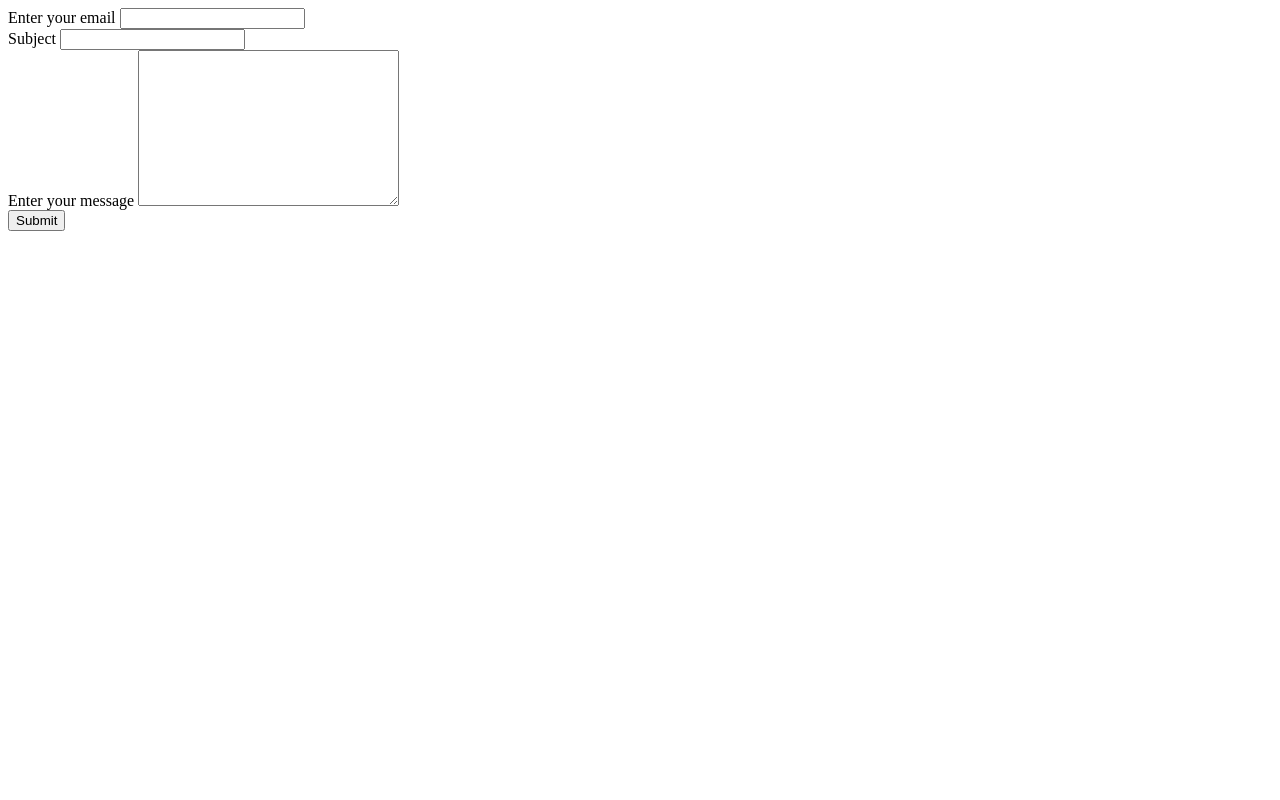
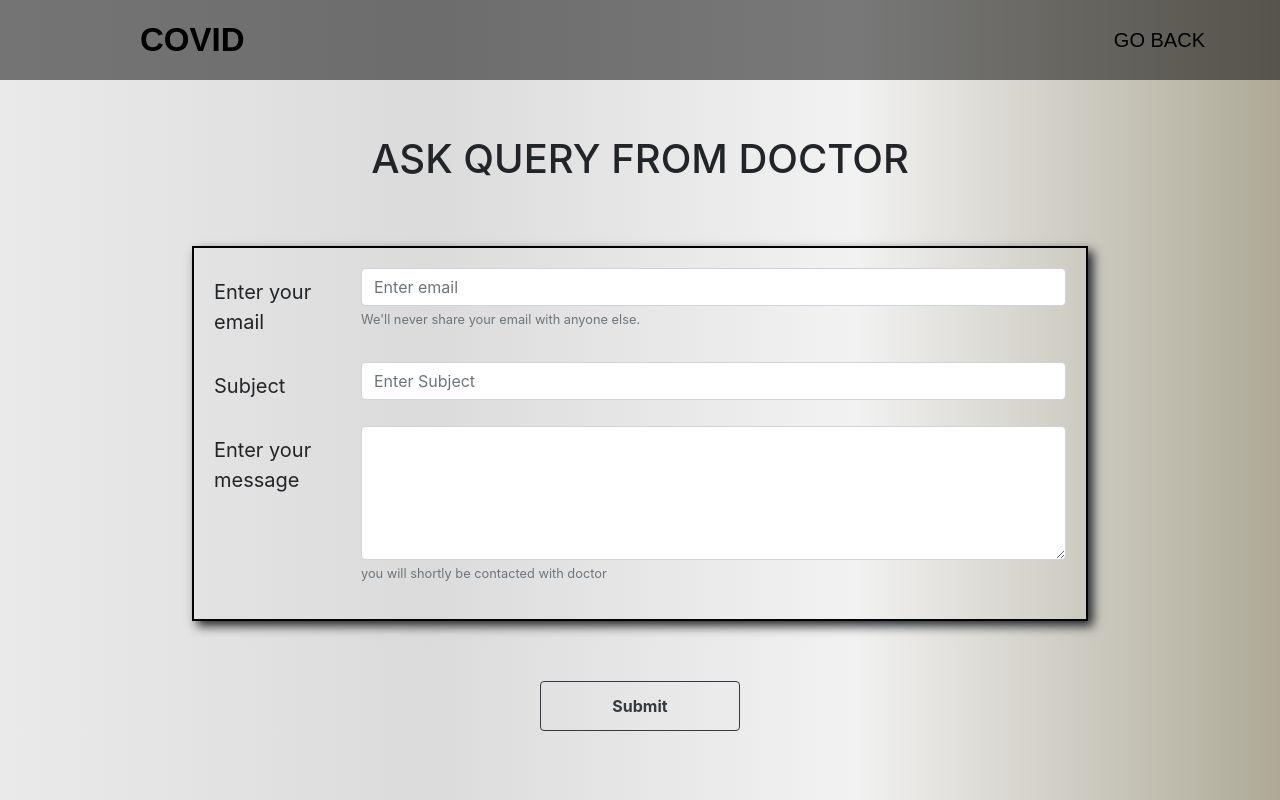
Before and after one commit to KapoorAyush/Covid-Web-Scraper, a plain HTML site: page www/mail.html in a window 1280 px wide. Drawn offline with nearby package versions, Linux system fonts and the light colour scheme.

Commit message:
Update mail.html

```diff
--- a/www/mail.html
+++ b/www/mail.html
@@ -3,20 +3,60 @@
 <head>
     <meta charset="UTF-8">
     <meta name="viewport" content="width=device-width, initial-scale=1.0">
-    <title>Document</title>
+    <title>Mail</title>
+
+    <link rel="stylesheet" href="https://stackpath.bootstrapcdn.com/bootstrap/4.5.0/css/bootstrap.min.css" integrity="sha384-9aIt2nRpC12Uk9gS9baDl411NQApFmC26EwAOH8WgZl5MYYxFfc+NcPb1dKGj7Sk" crossorigin="anonymous">
+
+    <link rel="stylesheet" href="responsivenav.css">
+    <link rel="stylesheet" href="style.css">
+
+
+
+    <script src="https://kit.fontawesome.com/a076d05399.js"></script>
+
 </head>
 <body>
-    <form action="/api/mail" method='POST'>
-        <label for="email">Enter your email</label>
-        <input type="email" name="email">
-        <br>
-        <label for="subject">Subject</label>
-        <input type="text" name="subject">
-        <br>
-        <label for="message">Enter your message</label>
-        <textarea name="message" id="" cols="30" rows="10"></textarea>
-        <br>
-        <input type="submit" value="Submit">
+
+	<nav>
+      <input type="checkbox" id="check">
+      <label for="check" class="checkbtn">
+        <i class="fas fa-bars"></i>
+      </label>
+      <label class="logo">COVID</label>
+      <ul>
+<li><a class="a1" href="index.html">GO BACK</a></li>
+<!-- <li><a href="https://www.mohfw.gov.in/pdf/FAQ.pdf">FAQ</a></li>
+<li><a href="/mail">ASK DOCTOR</a></li> -->
+</ul>
+</nav>
+<div id='top'>
+<h1>ASK QUERY FROM DOCTOR</h1>
+</div>
+    <form action="/api/mail" method='POST' class="form" >
+    	<div id="points">
+        <div class="form-group row">
+        <label for="email " class="col-sm-2 col-form-label col-form-label-lg">Enter your email</label>
+         <div class="col-sm-10">
+        <input type="email" name="email" required="required" class="form-control" placeholder="Enter email">
+        <small id="emailHelp" class="form-text text-muted">We'll never share your email with anyone else.</small>
+      </div>
+      </div>
+        <div class="form-group row">
+        <label for="subject" class="col-sm-2 col-form-label col-form-label-lg">Subject</label>
+         <div class="col-sm-10">
+        <input type="text" name="subject" required="required" class="form-control" placeholder="Enter Subject">
+      </div>
+        </div>
+        <div class="form-group row">
+        <label for="message" class="col-sm-2 col-form-label col-form-label-lg">Enter your message</label>
+        <div class="col-sm-10">
+        <textarea name="message" id="" cols="30" rows="5" required="required" class="form-control"></textarea>
+        <small id="emailHelp" class="form-text text-muted">you will shortly be contacted with doctor</small>
+      </div>
+        </div>
+    </div>
+
+        <input type="submit" value="Submit" class="btn btn-outline-dark" id="submitButton"/>
     </form>
 
 </body>
```
